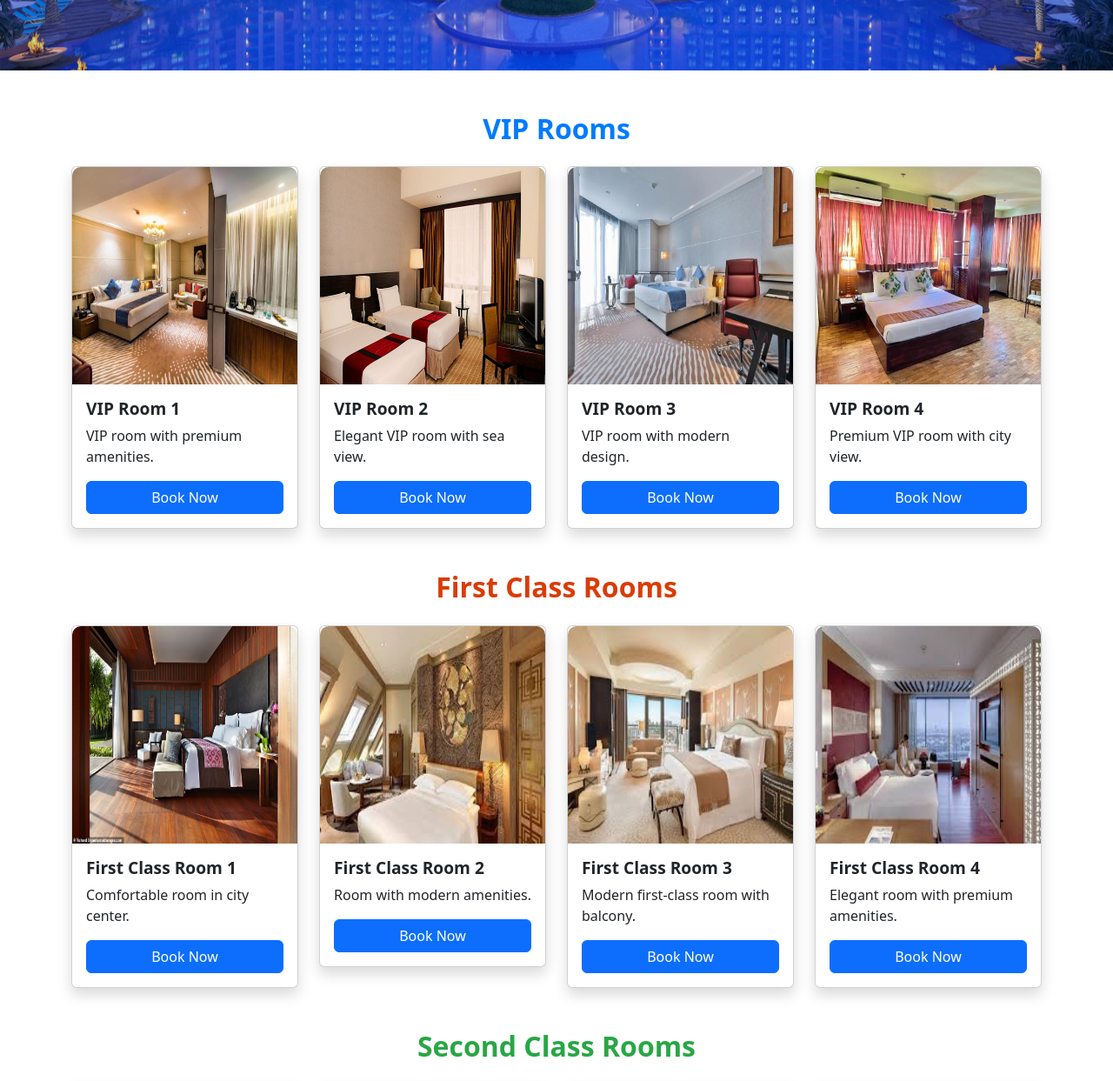
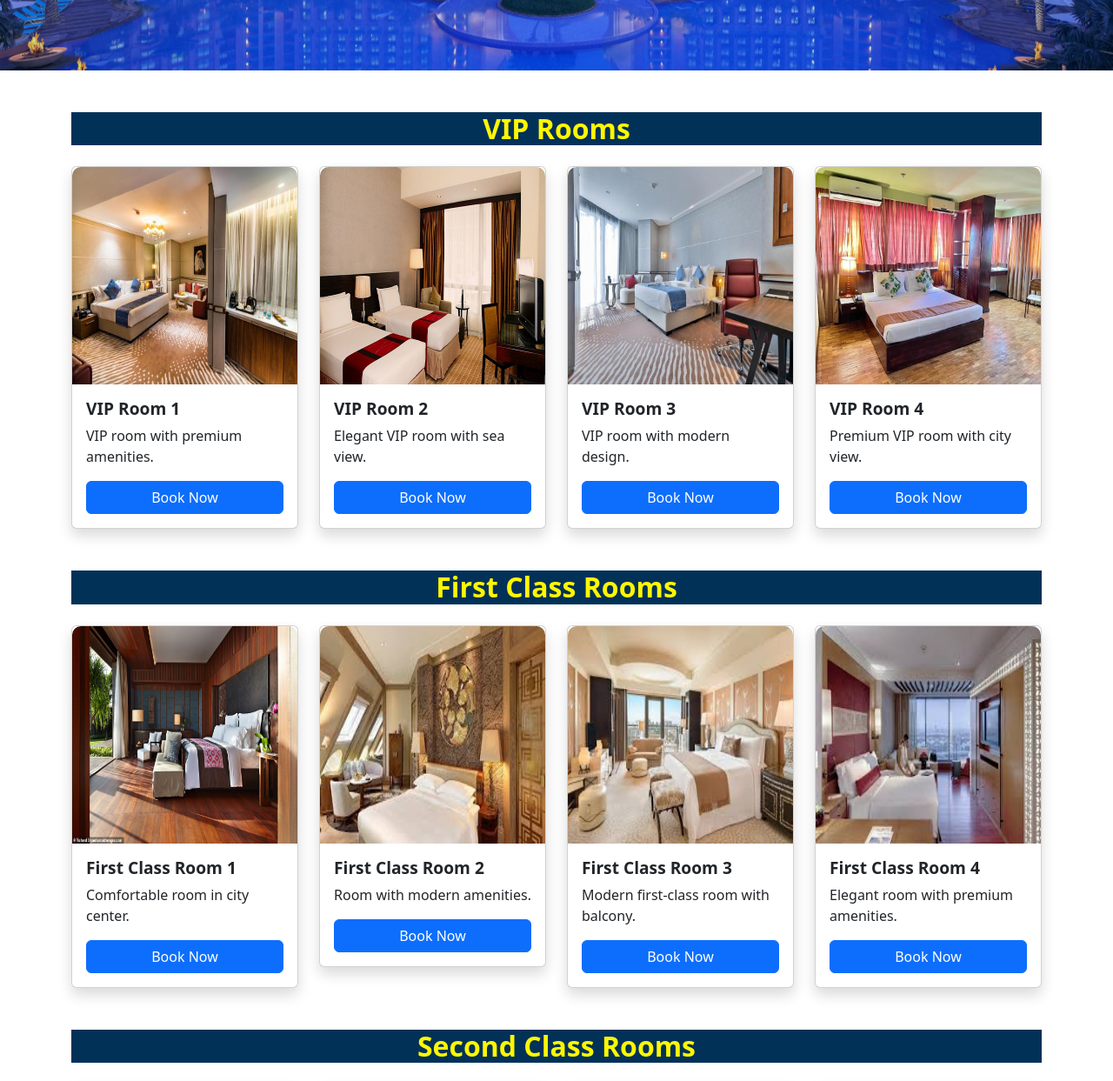
Before and after one commit to essambassiounii-create/Forant-end-Task, a plain HTML site: page index.html in a window 1280 px wide. Shown: the part 460-1703 px from the top of the page at 87% size. Drawn offline with nearby package versions, Linux system fonts and the light colour scheme.

Commit message:
Add files via upload

```diff
--- a/styles.css
+++ b/styles.css
@@ -59,15 +59,18 @@
 }
 
 .vip-title {
-    color: #007bff;
+    color: #fff700;
+    background-color: #023158;
 }
 
 .first-title {
-    color: #da3c07;
+    color: #fff700;
+    background-color: #023158;
 }
 
 .second-title {
-    color: #28a745;
+    color: #fff700;
+    background-color: #023158;
 }
 
 /* Category Cards Layout*/
```
